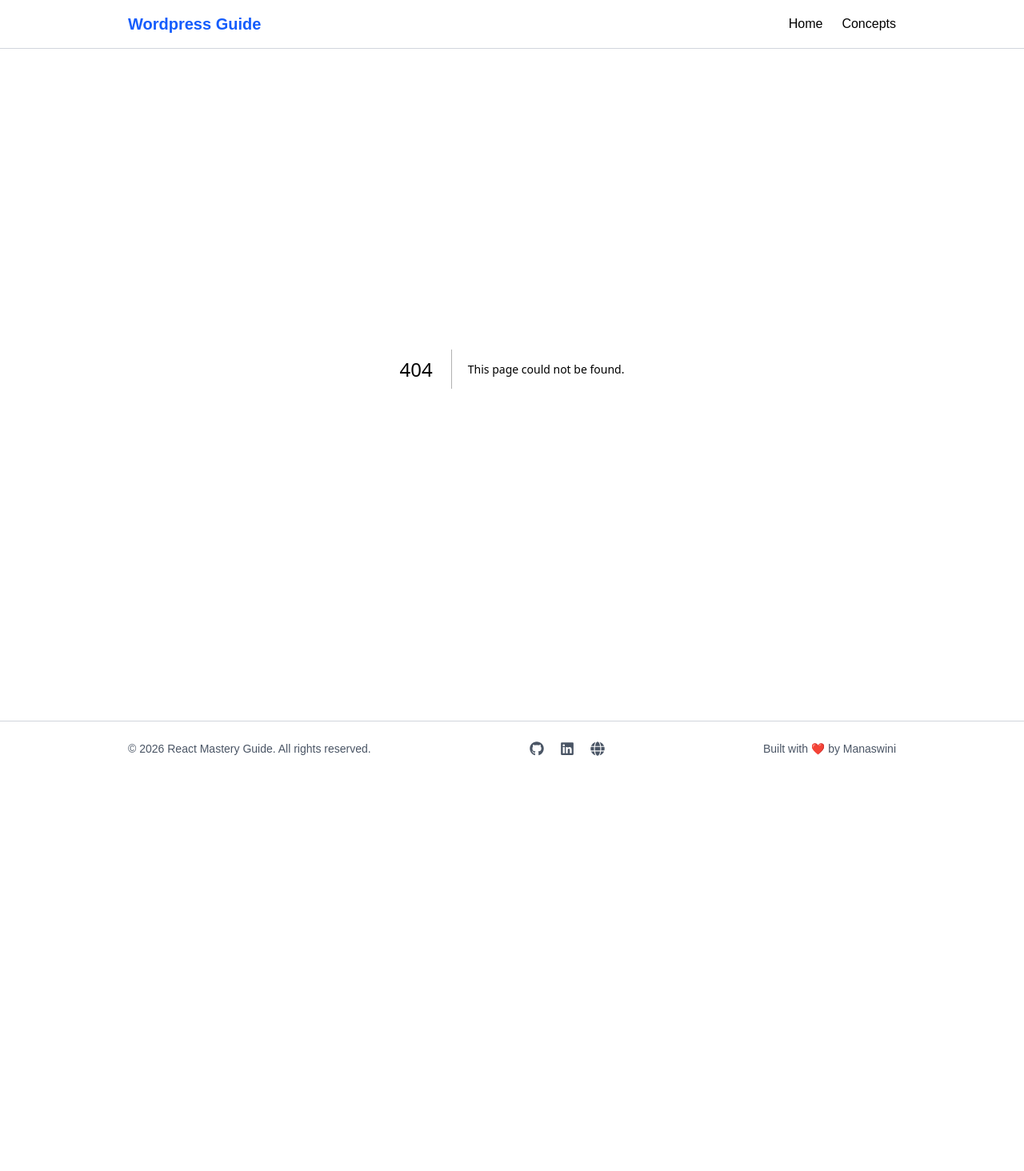
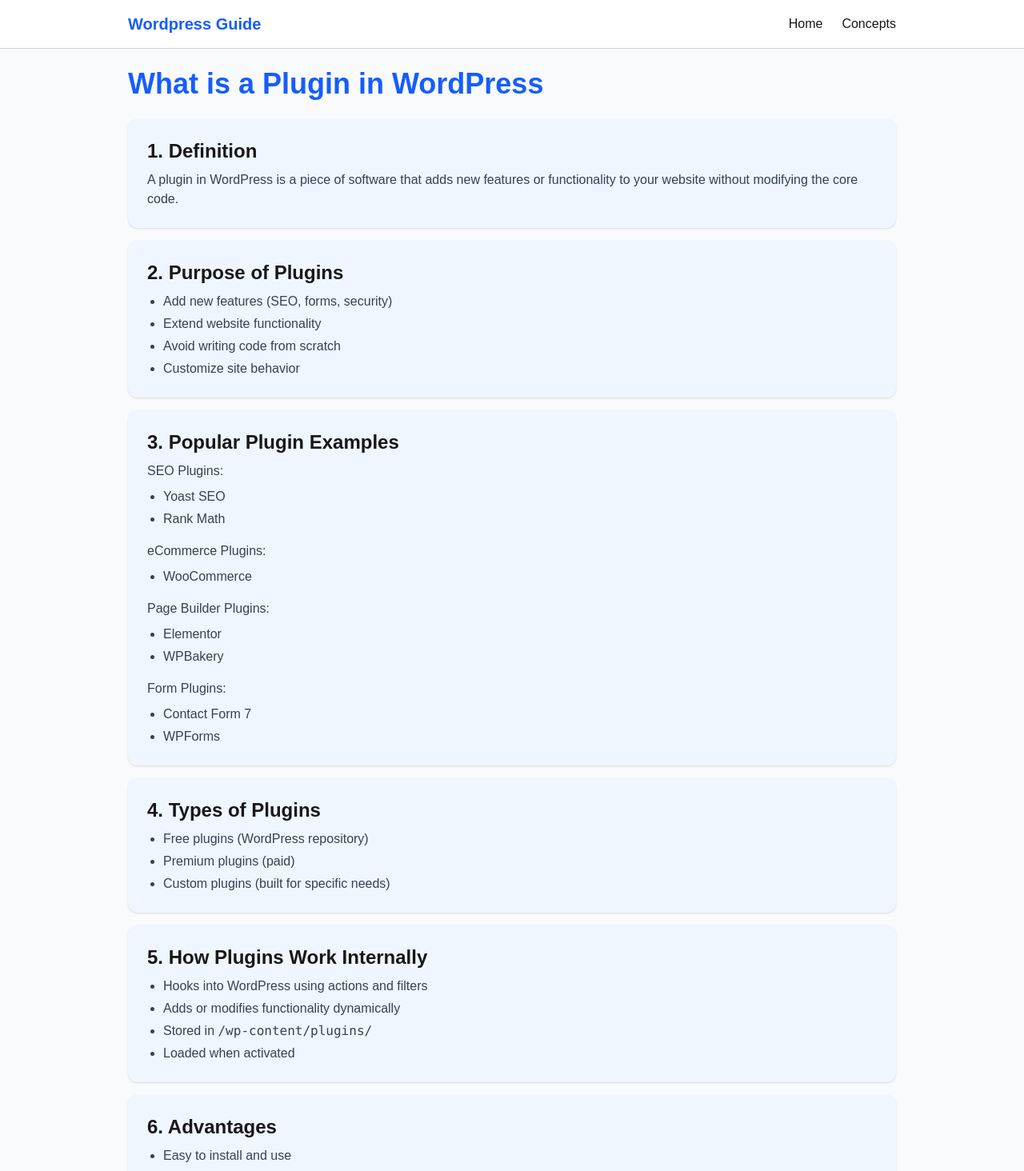
Before and after one commit to Monisasmal/WordPress-Concepts, a Next.js app: page /concepts/WhatIsPlugin in a window 1280 px wide. Before the commit this address had no page. Shown: the top 1464 px of the page at 80% size. Before the commit the page ends 970 px from the top, so only its background shows below. Built offline with nearby package versions, Linux system fonts and the light colour scheme.

Commit message:
first commit

```diff
--- /dev/null
+++ b/src/app/concepts/WhatIsPlugin/page.tsx
@@ -0,0 +1,145 @@
+export default function WhatIsPlugin() {
+  return (
+    <div className="bg-gray-50 min-h-screen">
+
+      {/* Container */}
+      <div className="w-full max-w-5xl mx-auto px-4 sm:px-6 lg:px-8 py-6">
+
+        {/* Header */}
+        <h1 className="text-2xl sm:text-3xl md:text-4xl font-bold text-blue-600 mb-6">
+          What is a Plugin in WordPress
+        </h1>
+
+        {/* Card Wrapper */}
+        <div className="space-y-4">
+
+          {/* Definition */}
+          <section className="bg-blue-50 shadow-sm rounded-xl p-4 sm:p-6">
+            <h2 className="text-lg sm:text-xl md:text-2xl font-semibold mb-2">
+              1. Definition
+            </h2>
+            <p className="text-sm sm:text-base text-gray-700">
+              A plugin in WordPress is a piece of software that adds new features
+              or functionality to your website without modifying the core code.
+            </p>
+          </section>
+
+          {/* Purpose */}
+          <section className="bg-blue-50 shadow-sm rounded-xl p-4 sm:p-6">
+            <h2 className="text-lg sm:text-xl md:text-2xl font-semibold mb-2">
+              2. Purpose of Plugins
+            </h2>
+            <ul className="list-disc ml-5 text-sm sm:text-base text-gray-700 space-y-1">
+              <li>Add new features (SEO, forms, security)</li>
+              <li>Extend website functionality</li>
+              <li>Avoid writing code from scratch</li>
+              <li>Customize site behavior</li>
+            </ul>
+          </section>
+
+          {/* Examples */}
+          <section className="bg-blue-50 shadow-sm rounded-xl p-4 sm:p-6">
+            <h2 className="text-lg sm:text-xl md:text-2xl font-semibold mb-2">
+              3. Popular Plugin Examples
+            </h2>
+
+            <p className="text-sm sm:text-base text-gray-700 mb-2 font-medium">
+              SEO Plugins:
+            </p>
+            <ul className="list-disc ml-5 text-sm sm:text-base text-gray-700 space-y-1">
+              <li>Yoast SEO</li>
+              <li>Rank Math</li>
+            </ul>
+
+            <p className="text-sm sm:text-base text-gray-700 mt-4 mb-2 font-medium">
+              eCommerce Plugins:
+            </p>
+            <ul className="list-disc ml-5 text-sm sm:text-base text-gray-700 space-y-1">
+              <li>WooCommerce</li>
+            </ul>
+
+            <p className="text-sm sm:text-base text-gray-700 mt-4 mb-2 font-medium">
+              Page Builder Plugins:
+            </p>
+            <ul className="list-disc ml-5 text-sm sm:text-base text-gray-700 space-y-1">
+              <li>Elementor</li>
+              <li>WPBakery</li>
+            </ul>
+
+            <p className="text-sm sm:text-base text-gray-700 mt-4 mb-2 font-medium">
+              Form Plugins:
+            </p>
+            <ul className="list-disc ml-5 text-sm sm:text-base text-gray-700 space-y-1">
+              <li>Contact Form 7</li>
+              <li>WPForms</li>
+            </ul>
+          </section>
+
+          {/* Types */}
+          <section className="bg-blue-50 shadow-sm rounded-xl p-4 sm:p-6">
+            <h2 className="text-lg sm:text-xl md:text-2xl font-semibold mb-2">
+              4. Types of Plugins
+            </h2>
+            <ul className="list-disc ml-5 text-sm sm:text-base text-gray-700 space-y-1">
+              <li>Free plugins (WordPress repository)</li>
+              <li>Premium plugins (paid)</li>
+              <li>Custom plugins (built for specific needs)</li>
+            </ul>
+          </section>
+
+          {/* How */}
+          <section className="bg-blue-50 shadow-sm rounded-xl p-4 sm:p-6">
+            <h2 className="text-lg sm:text-xl md:text-2xl font-semibold mb-2">
+              5. How Plugins Work Internally
+            </h2>
+            <ul className="list-disc ml-5 text-sm sm:text-base text-gray-700 space-y-1">
+              <li>Hooks into WordPress using actions and filters</li>
+              <li>Adds or modifies functionality dynamically</li>
+              <li>Stored in <code>/wp-content/plugins/</code></li>
+              <li>Loaded when activated</li>
+            </ul>
+          </section>
+
+          {/* Advantages */}
+          <section className="bg-blue-50 shadow-sm rounded-xl p-4 sm:p-6">
+            <h2 className="text-lg sm:text-xl md:text-2xl font-semibold mb-2">
+              6. Advantages
+            </h2>
+            <ul className="list-disc ml-5 text-sm sm:text-base text-gray-700 space-y-1">
+              <li>Easy to install and use</li>
+              <li>No coding required</li>
+              <li>Extend functionality quickly</li>
+              <li>Huge ecosystem</li>
+            </ul>
+          </section>
+
+          {/* Limitations */}
+          <section className="bg-blue-50 shadow-sm rounded-xl p-4 sm:p-6">
+            <h2 className="text-lg sm:text-xl md:text-2xl font-semibold mb-2">
+              7. Limitations
+            </h2>
+            <ul className="list-disc ml-5 text-sm sm:text-base text-gray-700 space-y-1">
+              <li>Too many plugins can slow site</li>
+              <li>Compatibility issues</li>
+              <li>Security risks if not updated</li>
+            </ul>
+          </section>
+
+          {/* Interview */}
+          <section className="bg-blue-50 shadow-sm rounded-xl p-4 sm:p-6">
+            <h2 className="text-lg sm:text-xl md:text-2xl font-semibold mb-2">
+              Interview Points
+            </h2>
+            <ul className="list-disc ml-5 text-sm sm:text-base text-gray-900 space-y-1">
+              <li>Plugins extend functionality</li>
+              <li>No need to modify core WordPress</li>
+              <li>Uses hooks (actions & filters)</li>
+              <li>Examples: Yoast SEO, WooCommerce, Elementor</li>
+            </ul>
+          </section>
+
+        </div>
+      </div>
+    </div>
+  );
+}
--- a/src/app/concepts/page.tsx
+++ b/src/app/concepts/page.tsx
@@ -19,6 +19,7 @@ const concept = [
      {name: "What is a Theme in WordPress ?", path:"/concepts/WordPressTheme"},
      {name: "How to Install and Activate a Theme in WordPress?", path:"/concepts/InstallActivateTheme"},
      {name: "Difference Between Free and Premium Themes?", path:"/concepts/FreeVsPremiumThemes"},
+     {name: "What is a Plugin in WordPress?", path:"/concepts/WhatIsPlugin"},
 ];
 
 export default function Concepts(){
```
